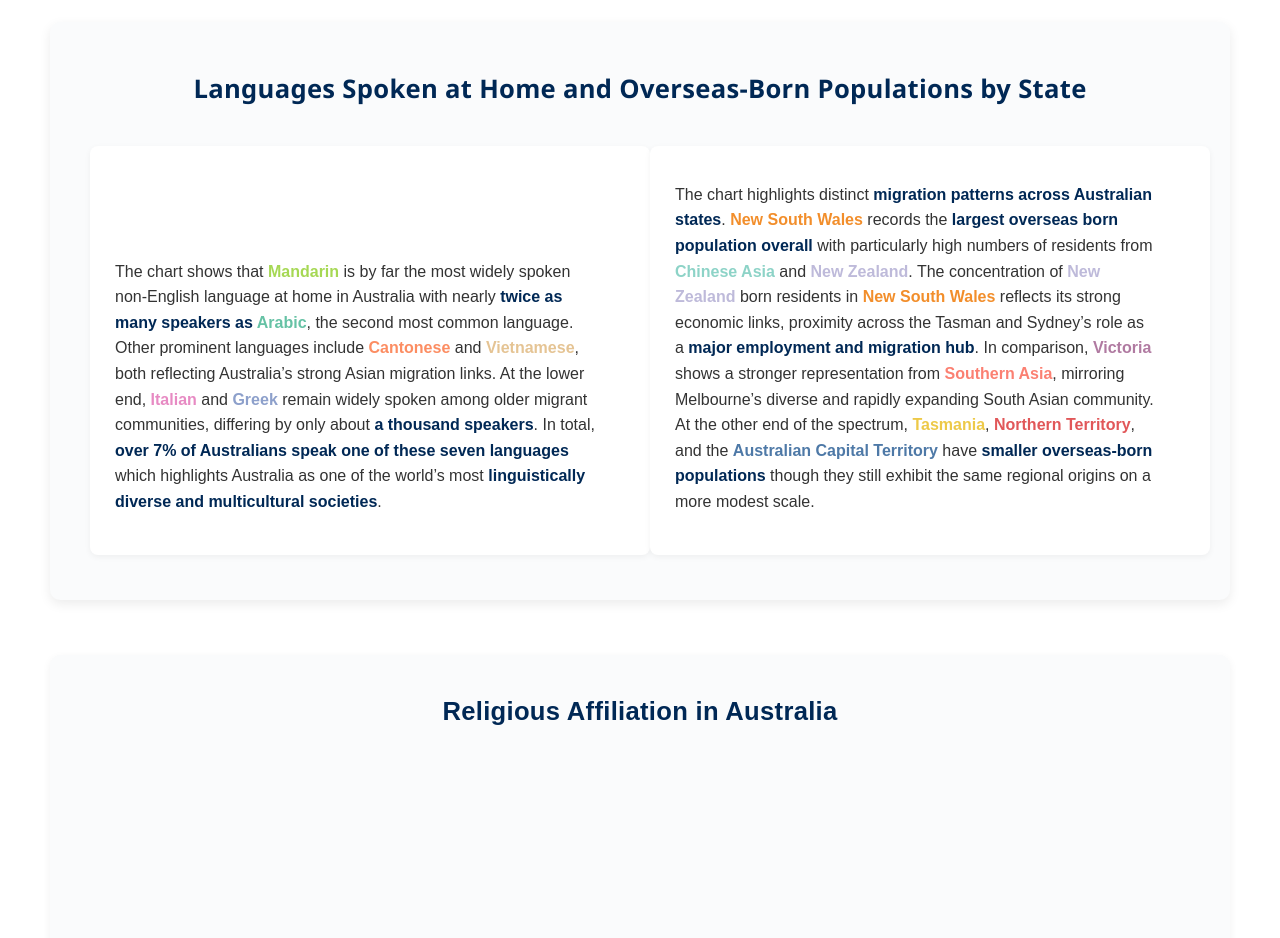
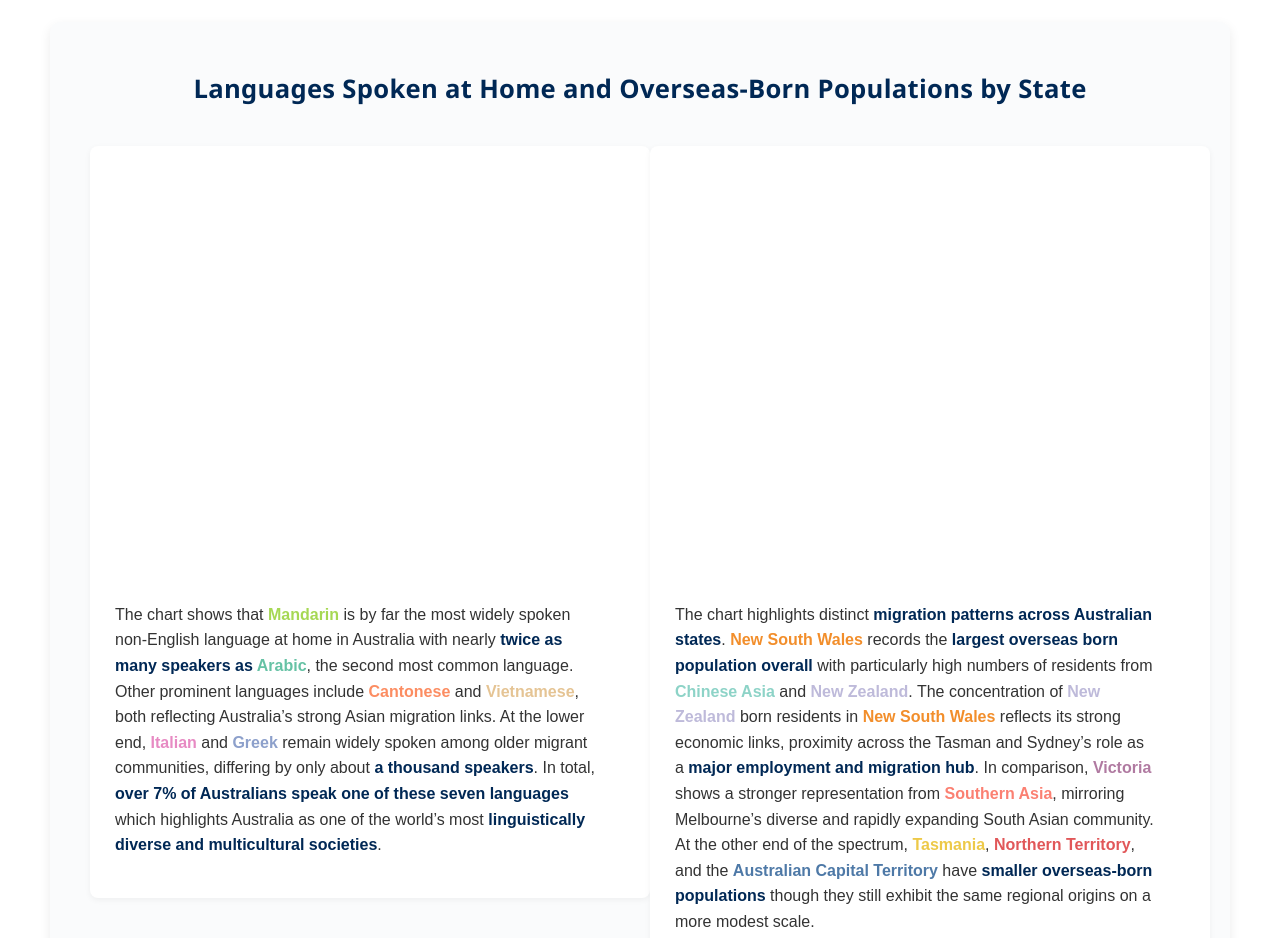
Before and after one commit to jowongx8/FIT3179, a plain HTML site: page Assignment2/index.html in a window 1280 px wide. Shown: the part 1560-2498 px from the top of the page. Drawn offline with nearby package versions, Linux system fonts and the light colour scheme; a script that the page names is missing.

Commit message:
fix layout issues

```diff
--- a/Assignment2/css/styles.css
+++ b/Assignment2/css/styles.css
@@ -202,23 +202,9 @@ p strong {
 
 .compact-pair .inner-card {
     margin: 10px;
-    flex-grow: 1;
-    display: flex;
-    flex-direction: column;
-    height: 100%;
 }
 .compact-pair .card {
     margin: 8px;
-}
-
-.compact-pair {
-    display: flex;
-    flex-wrap: wrap;
-}
-
-.compact-pair .pure-u-md-1-2 {
-    display: flex;
-    flex-direction: column;
 }
 
 .stacked-pair {
```
